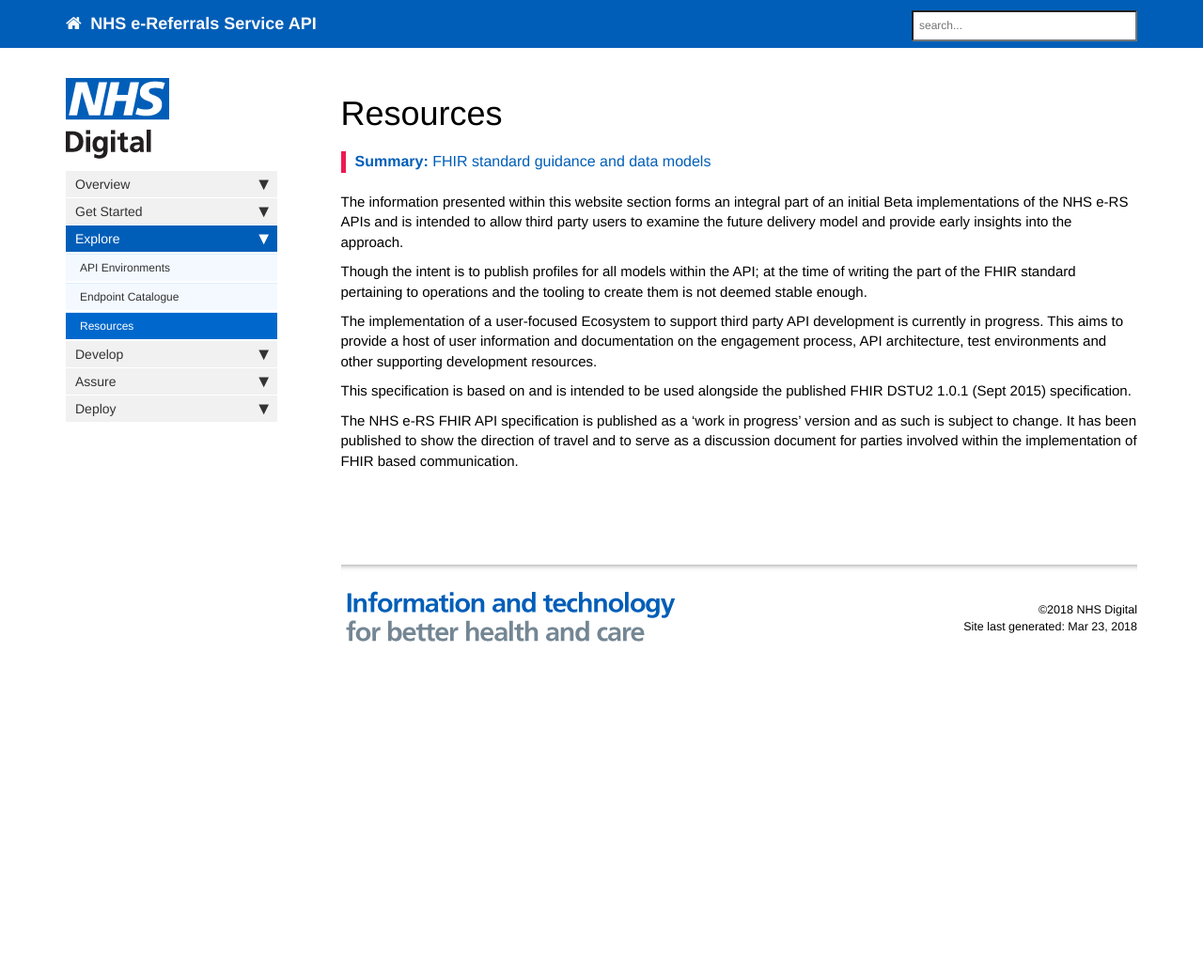
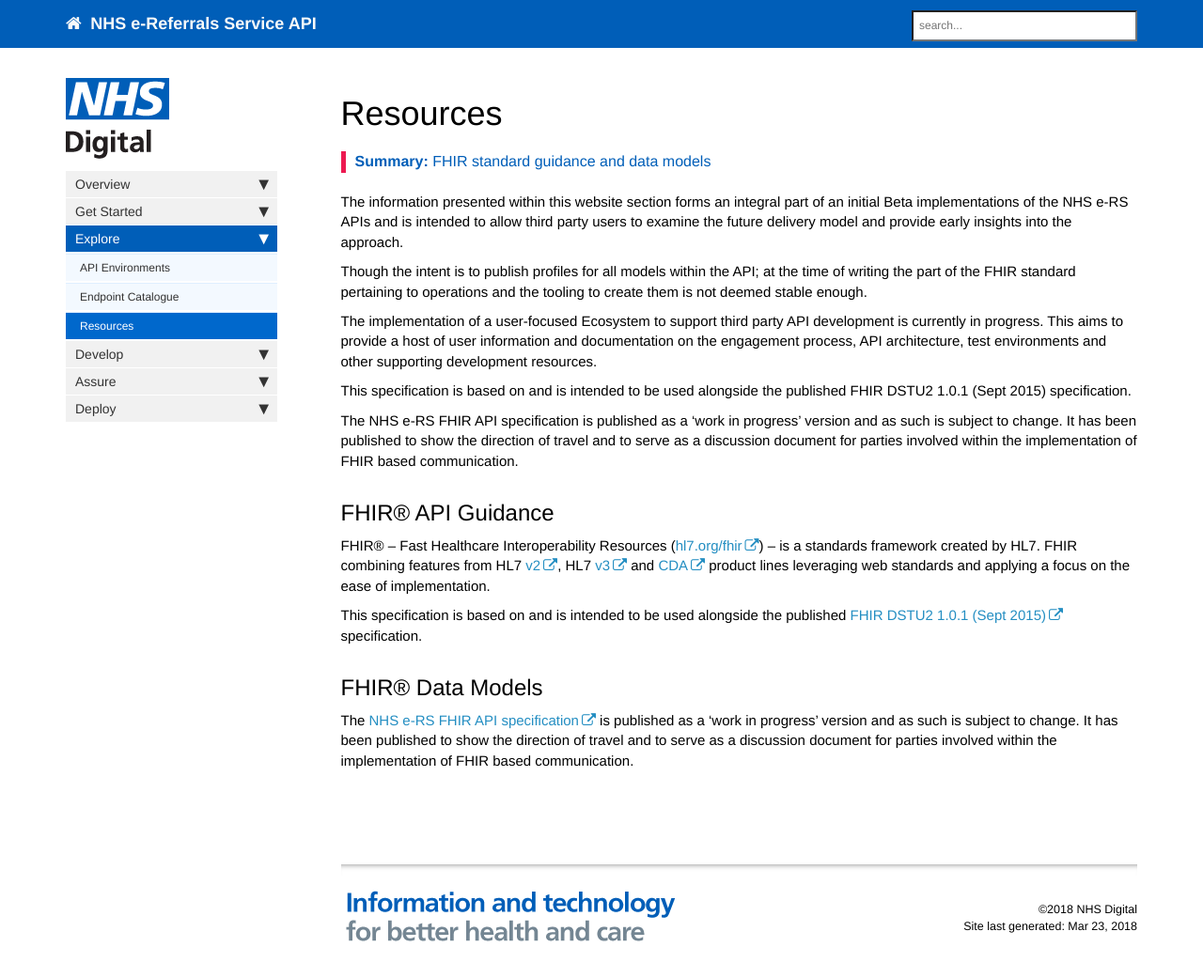
Before and after one commit to wurble369/websitetest, a Jekyll site: the page built from pages/explore/explore_resources.md, in a window 1280 px wide and 1064 px high. Shown: the top 1041 px of the window at 94% size. Built offline with Jekyll 4.4.1, drawn with Linux system fonts in a browser that asks for light colours; nearby versions of some CDN libraries; comment, search, counter and statistics services are not loaded.

Commit message:
FHIR page

```diff
--- a/pages/explore/explore_resources.md
+++ b/pages/explore/explore_resources.md
@@ -16,3 +16,13 @@ The implementation of a user-focused Ecosystem to support third party API develo
 This specification is based on and is intended to be used alongside the published FHIR DSTU2 1.0.1 (Sept 2015) specification.
 
 The NHS e-RS FHIR API specification is published as a ‘work in progress’ version and as such is subject to change. It has been published to show the direction of travel and to serve as a discussion document for parties involved within the implementation of FHIR based communication.
+
+## FHIR® API Guidance ##
+
+FHIR® – Fast Healthcare Interoperability Resources ([hl7.org/fhir](http://hl7.org/fhir/index.html)) – is a standards framework created by HL7. FHIR combining features from HL7 [v2](http://www.hl7.org/implement/standards/product_brief.cfm?product_id=185), HL7 [v3](https://www.hl7.org/implement/standards/product_brief.cfm?product_id=186) and [CDA](http://www.hl7.org/implement/standards/product_brief.cfm?product_id=7) product lines leveraging web standards and applying a focus on the ease of implementation.
+
+This specification is based on and is intended to be used alongside the published [FHIR DSTU2 1.0.1 (Sept 2015)](http://hl7.org/fhir/index.html) specification.
+
+## FHIR® Data Models ##
+
+The [NHS e-RS FHIR API specification](http://data.developer.nhs.uk/fhir/eRS/Chapter.1.About/index.html) is published as a ‘work in progress’ version and as such is subject to change. It has been published to show the direction of travel and to serve as a discussion document for parties involved within the implementation of FHIR based communication.
```
